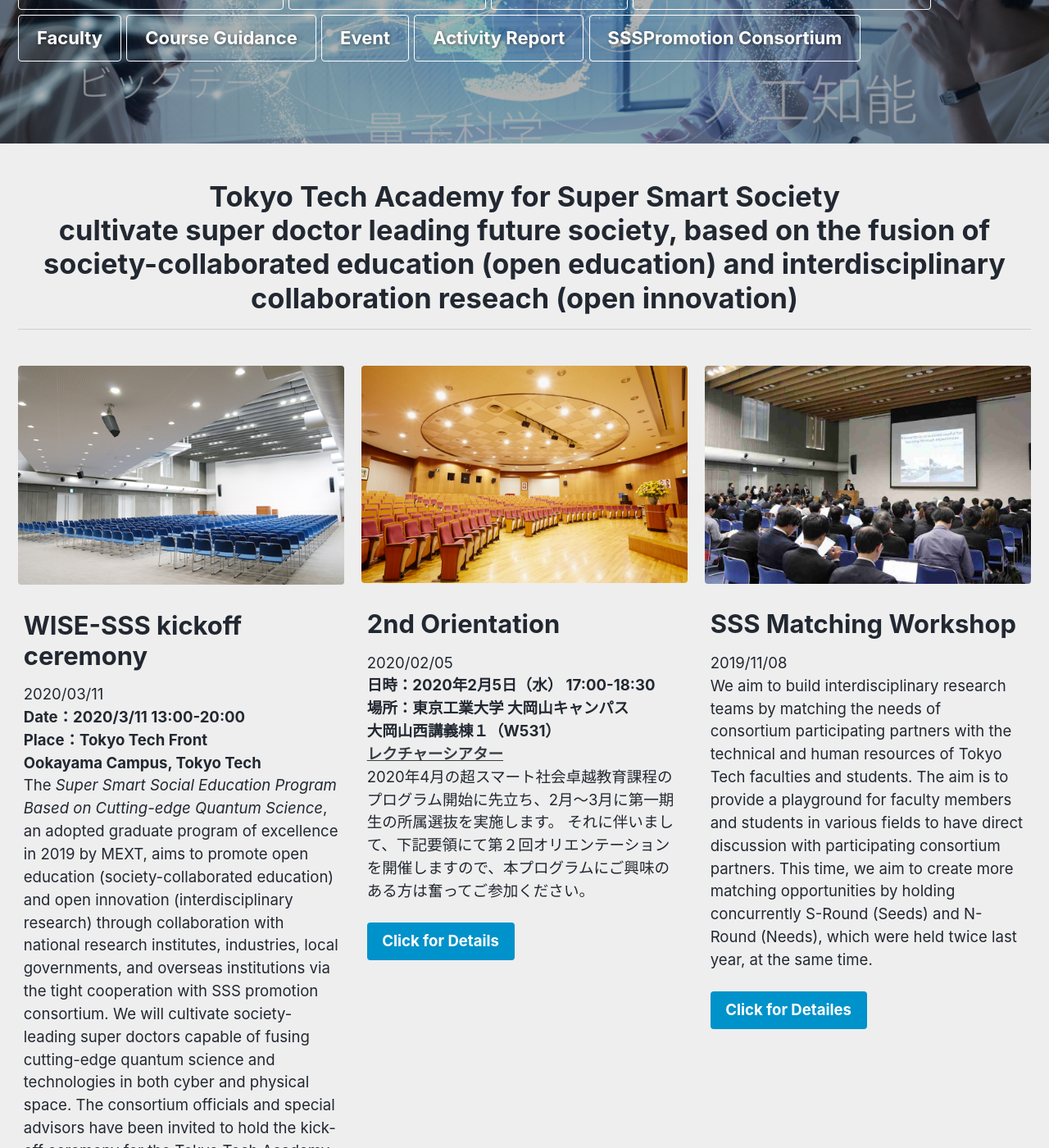
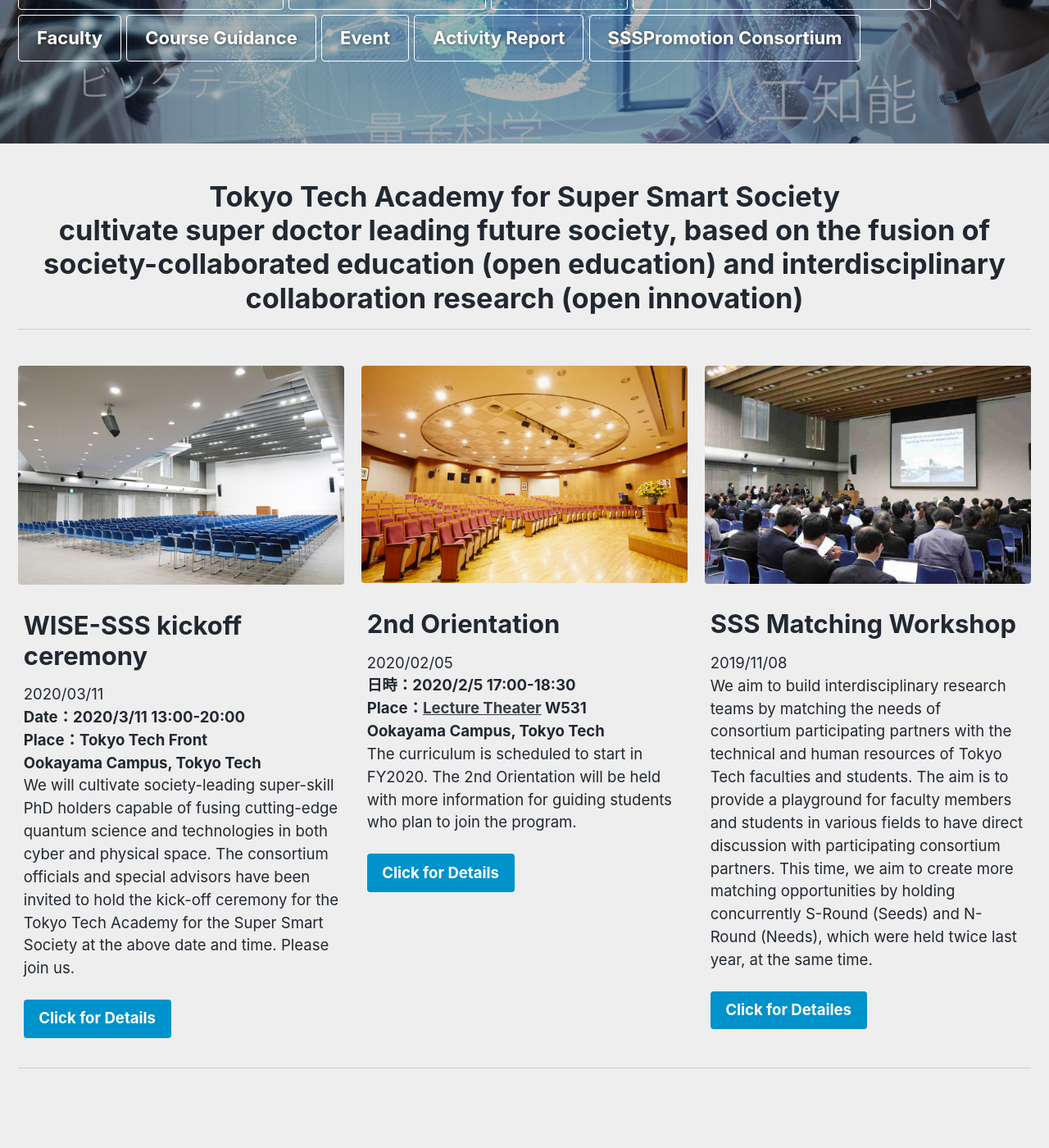
Before and after one commit to fl1d/w0ex.github.io, a Jekyll site: the page built from _pages/home_en.md, in a window 1280 px wide and 1400 px high, scrolled down 290 px. Shown: the whole window at 82% size. Built offline with Jekyll 4.4.1, drawn with Linux system fonts in a browser that asks for light colours; cached includes are drawn as plain includes; nearby versions of some CDN libraries; some of the changed text lies outside the part shown.

Commit message:
home_en by tran sensei

```diff
--- a/_pages/home_en.md
+++ b/_pages/home_en.md
@@ -33,7 +33,7 @@
   - image_path: /assets/images/kuramae.jpg
     alt: "WISE-SSS kickoff ceremony"
     title: "WISE-SSS kickoff ceremony"
-    excerpt: "2020/03/11<br><B>Date：2020/3/11 13:00-20:00<br>Place：Tokyo Tech Front <br>Ookayama Campus, Tokyo Tech</B><br>The *Super Smart Social Education Program Based on Cutting-edge Quantum Science*, an adopted graduate program of excellence in 2019 by MEXT, aims to promote open education (society-collaborated education) and open innovation (interdisciplinary research) through collaboration with national research institutes, industries, local governments, and overseas institutions via the tight cooperation with SSS promotion consortium. We will cultivate society-leading super doctors capable of fusing cutting-edge quantum science and technologies in both cyber and physical space. The consortium officials and special advisors have been invited to hold the kick-off ceremony for the Tokyo Tech Academy for the Super Smart Society at the above date and time. Please join us. "
+    excerpt: "2020/03/11<br><B>Date：2020/3/11 13:00-20:00<br>Place：Tokyo Tech Front <br>Ookayama Campus, Tokyo Tech</B><br> We will cultivate society-leading super-skill PhD holders capable of fusing cutting-edge quantum science and technologies in both cyber and physical space. The consortium officials and special advisors have been invited to hold the kick-off ceremony for the Tokyo Tech Academy for the Super Smart Society at the above date and time. Please join us. "
     url: "/kick-off_en/"
     btn_label: "Click for Details"
     btn_class: "btn--primary"
@@ -41,7 +41,7 @@
   - image_path: /assets/images/digital2015.jpg
     title: "2nd Orientation"
     alt: "2nd Orientation"
-    excerpt: "2020/02/05<br><B>日時：2020年2月5日（水） 17:00-18:30<br>場所：東京工業大学 大岡山キャンパス <br>大岡山西講義棟１（W531）<br>[レクチャーシアター](http://www.mono.titech.ac.jp/~kokusai/TLT.html)</B><br>2020年4月の超スマート社会卓越教育課程のプログラム開始に先立ち、2月～3月に第一期生の所属選抜を実施します。 それに伴いまして、下記要領にて第２回オリエンテーションを開催しますので、本プログラムにご興味のある方は奮ってご参加ください。"
+    excerpt: "2020/02/05<br><B>日時：2020/2/5 17:00-18:30<br>Place：[Lecture Theater](http://www.mono.titech.ac.jp/~kokusai/TLT.html) W531<br> Ookayama Campus, Tokyo Tech</B><br>The curriculum is scheduled to start in FY2020. The 2nd Orientation will be held with more information for guiding students who plan to join the program."
     url: "https://www.sss.e.titech.ac.jp/event-wise-orientation-20200205/"
     btn_label: "Click for Details"
     btn_class: "btn--primary"
@@ -57,7 +57,7 @@
 
 <div style="text-align:center"><h1>
 Tokyo Tech Academy for Super Smart Society<br>
-cultivate super doctor leading future society, based on the fusion of society-collaborated education (open education) and interdisciplinary collaboration reseach (open innovation)
+cultivate super doctor leading future society, based on the fusion of society-collaborated education (open education) and interdisciplinary collaboration research (open innovation)
 </h1></div>
 
  {% include feature_row id="intro" type="center" %}
```
